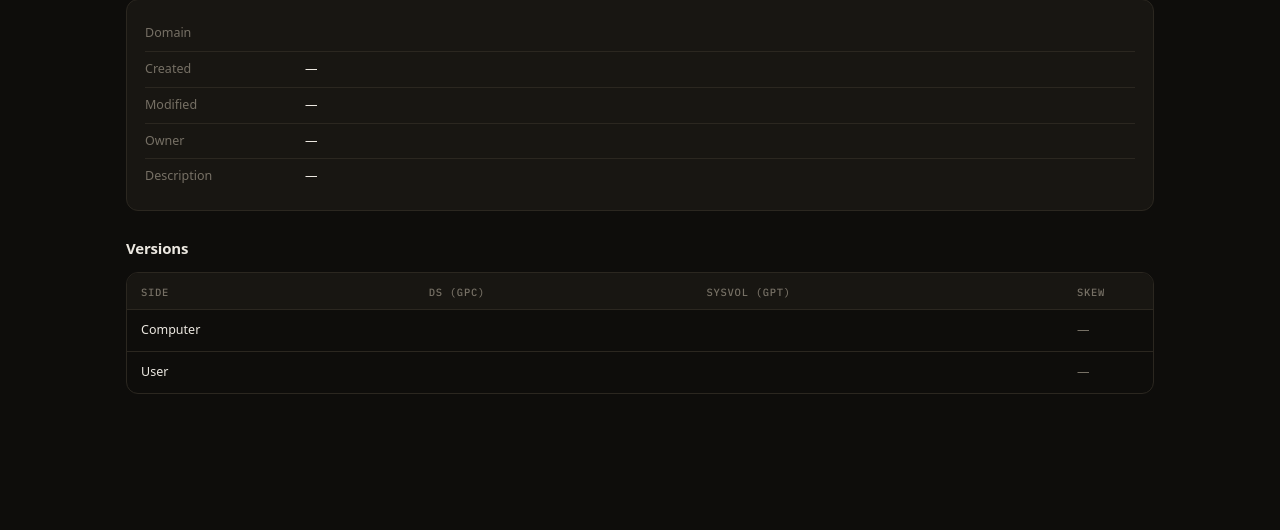
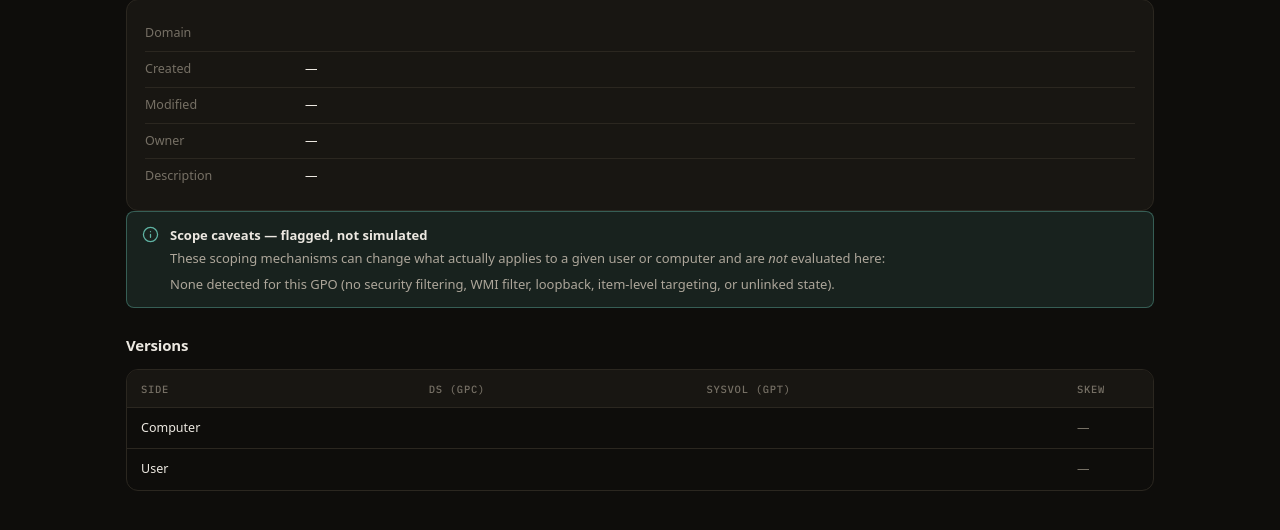
Before and after one commit to hraedon/gpo-lens, a Python web app: template src/gpo_lens/web/templates/gpo_detail.html in a window 1280 px wide. Shown: the part 167-697 px from the top of the page. Run offline with Jinja, Linux system fonts and the light colour scheme; the template is opened without the code that fills it, so the values that code supplies are empty.

Commit message:
fix(web): surface per-GPO scope caveats on the GPO detail page
The GPO detail route now calls topology.effective_scope(estate, gpo_id)
and renders the same 'Scope caveats — flagged, not simulated' callout
used on the OU detail page (the H2 fix). This was the remaining view
of the same charter-consistency class: a web user reading a single
GPO's detail page saw its settings without scoping caveats (security
filtering, WMI, loopback, ILT), implying they apply unconditionally.

Resolves the active breadcrumb gpo-detail-page-scope-caveats.

```diff
--- a/src/gpo_lens/web/app.py
+++ b/src/gpo_lens/web/app.py
@@ -20,7 +20,7 @@ from fastapi.templating import Jinja2Templates
 
 from gpo_lens import events as _events
 from gpo_lens import ingest as _ingest
-from gpo_lens import queries
+from gpo_lens import queries, topology
 from gpo_lens import store as _store
 from gpo_lens.query_dispatch import (
     VALID_QUERIES,
@@ -369,6 +369,9 @@ def create_app(db_path: str, *, root_path: str = "") -> FastAPI:
         if gpo is None:
             raise HTTPException(status_code=404, detail="GPO not found")
 
+        scope = topology.effective_scope(estate, gpo_id)
+        caveats = scope.caveats if scope is not None else []
+
         disabled_sides: set[str] = set()
         if not gpo.computer_enabled and any(
             s.side == "Computer" and s.from_disabled_side for s in gpo.settings
@@ -393,6 +396,7 @@ def create_app(db_path: str, *, root_path: str = "") -> FastAPI:
                 "gpo": gpo,
                 "settings_by_side": dict(settings_by_side),
                 "disabled_sides": disabled_sides,
+                "caveats": caveats,
             },
         )
 
--- a/src/gpo_lens/web/templates/gpo_detail.html
+++ b/src/gpo_lens/web/templates/gpo_detail.html
@@ -29,6 +29,21 @@
     </table>
   </div>
 </section>
+
+<div class="gp-callout accent">
+  <span class="ico"><svg width="17" height="17" viewBox="0 0 24 24" fill="none" stroke="currentColor" stroke-width="1.8" stroke-linecap="round" stroke-linejoin="round"><circle cx="12" cy="12" r="10"/><path d="M12 16v-4M12 8h.01"/></svg></span>
+  <div>
+    <h4>Scope caveats — flagged, not simulated</h4>
+    <p>These scoping mechanisms can change what actually applies to a given user or computer and are <em>not</em> evaluated here:</p>
+    {% if caveats %}
+    <ul>
+      {% for c in caveats %}<li>{{ c.strip() }}</li>{% endfor %}
+    </ul>
+    {% else %}
+    <p style="margin-top:6px">None detected for this GPO (no security filtering, WMI filter, loopback, item-level targeting, or unlinked state).</p>
+    {% endif %}
+  </div>
+</div>
 
 <section class="gp-section">
   <h2>Versions</h2>
```
Also changed, not shown: tests/test_web.py (+14 -0 lines).
